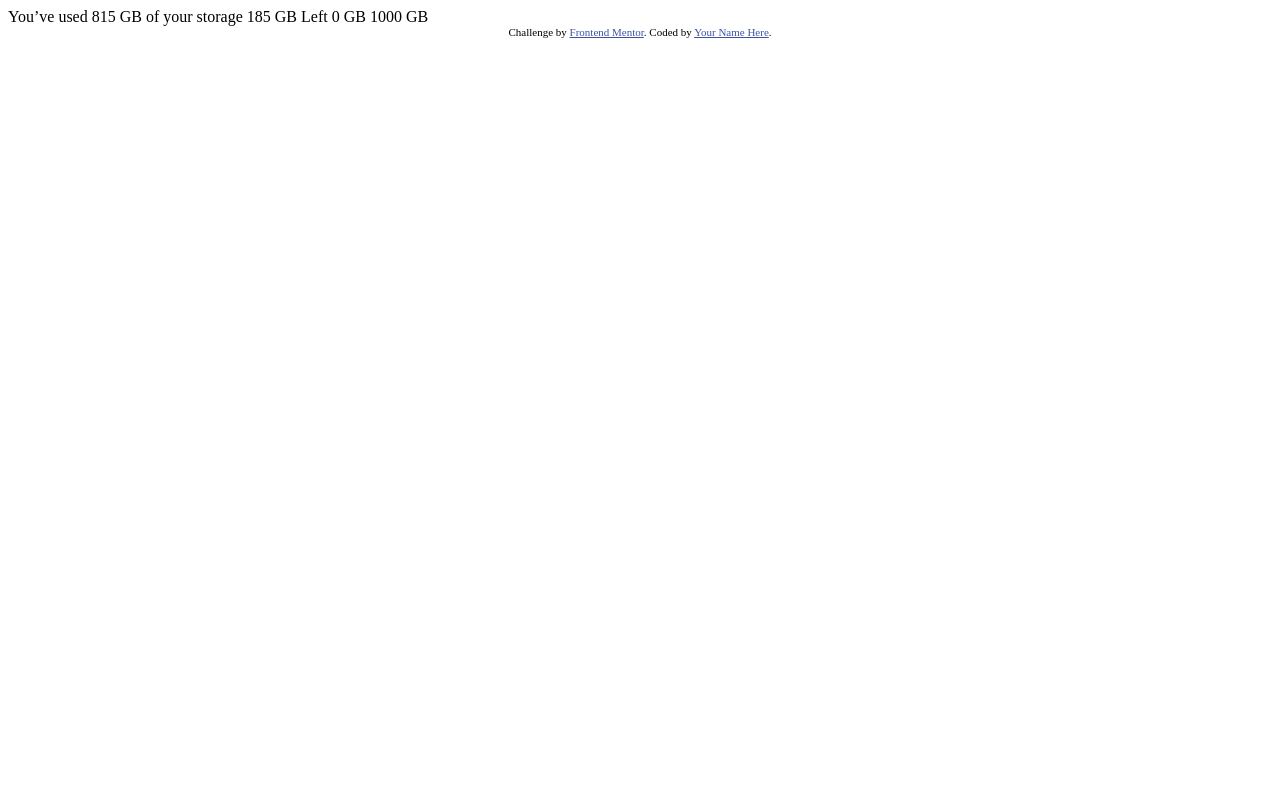
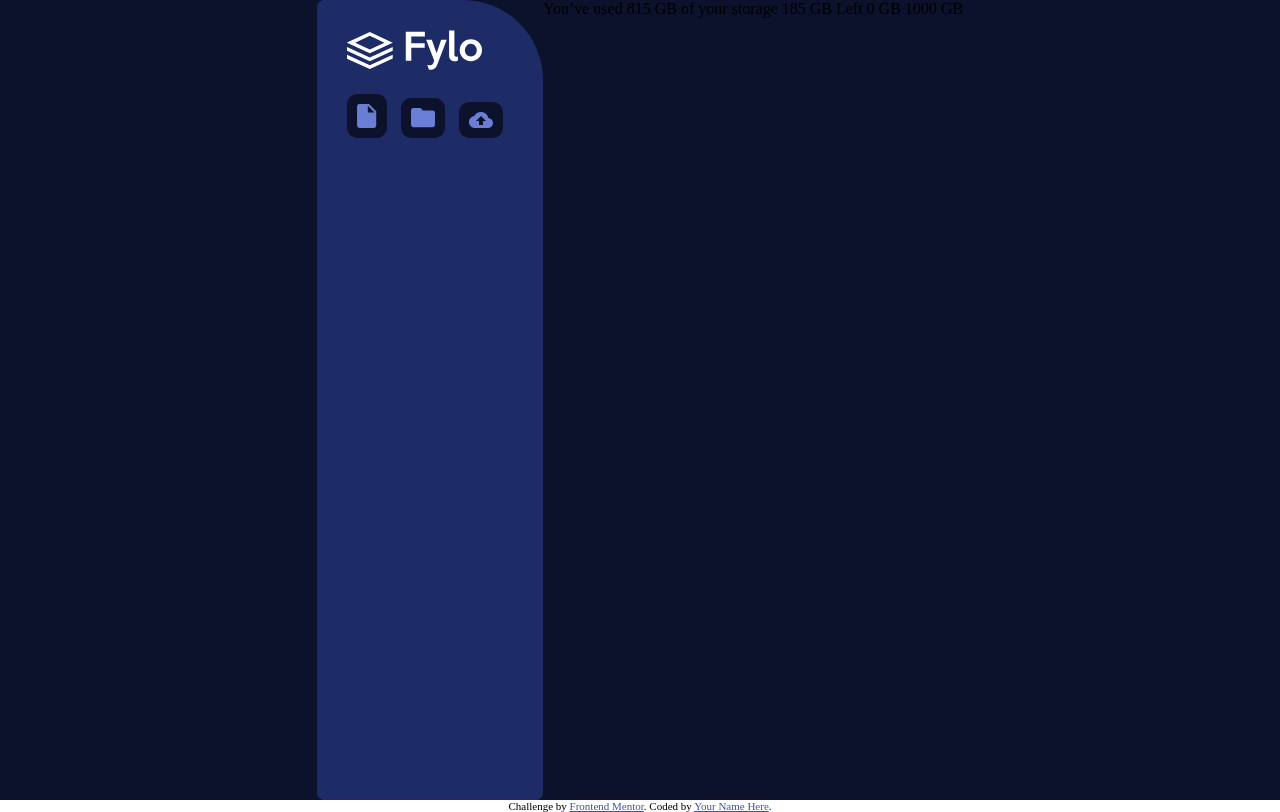
Before and after one commit to antonioscardovi/data-storage-component, a plain HTML site: page index.html in a window 1280 px wide. Drawn offline with Linux system fonts and the light colour scheme.

Commit message:
scss setup

```diff
--- a/index.html
+++ b/index.html
@@ -1,31 +1,52 @@
 <!DOCTYPE html>
 <html lang="en">
   <head>
-  <meta charset="UTF-8">
-  <meta name="viewport" content="width=device-width, initial-scale=1.0"> <!-- displays site properly based on user's device -->
-
-  <link rel="icon" type="image/png" sizes="32x32" href="./images/favicon-32x32.png">
+    <meta charset="UTF-8" />
+    <meta name="viewport" content="width=device-width, initial-scale=1.0" />
+    <!-- displays site properly based on user's device -->
+    <link rel="stylesheet" href="style/style.css" />
+    <link
+      rel="icon"
+      type="image/png"
+      sizes="32x32"
+      href="./images/favicon-32x32.png"
+    />
 
     <title>Frontend Mentor | Fylo data storage component</title>
 
     <!-- Feel free to remove these styles or customise in your own stylesheet 👍 -->
     <style>
-    .attribution { font-size: 11px; text-align: center; }
-    .attribution a { color: hsl(228, 45%, 44%); }
+      .attribution {
+        font-size: 11px;
+        text-align: center;
+      }
+      .attribution a {
+        color: hsl(228, 45%, 44%);
+      }
     </style>
   </head>
   <body>
-
-  You’ve used 815 GB of your storage
-
-  185 GB Left
-
-  0 GB
-  1000 GB
+    <div class="background">
+      <div class="nav">
+        <div class="logo">
+          <img src="/images/logo.svg" alt="Fylo" />
+        </div>
+        <div class="buttons">
+          <img src="/images/icon-document.svg" alt="document" />
+          <img src="/images/icon-folder.svg" alt="folder" />
+          <img src="/images/icon-upload.svg" alt="upload" />
+        </div>
+      </div>
+      <div class="usage">
+        You’ve used 815 GB of your storage 185 GB Left 0 GB 1000 GB
+      </div>
+    </div>
 
     <div class="attribution">
-    Challenge by <a href="https://www.frontendmentor.io?ref=challenge" target="_blank">Frontend Mentor</a>.
-    Coded by <a href="#">Your Name Here</a>.
+      Challenge by
+      <a href="https://www.frontendmentor.io?ref=challenge" target="_blank"
+        >Frontend Mentor</a
+      >. Coded by <a href="#">Your Name Here</a>.
     </div>
   </body>
 </html>
--- /dev/null
+++ b/style/style.scss
@@ -0,0 +1,36 @@
+$paleBlue: hsl(243, 100%, 93%);
+$darkBlue: hsl(228, 56%, 26%);
+$veryDarkBlue: hsl(229, 57%, 11%);
+
+* {
+  box-sizing: border-box;
+  padding: 0;
+  margin: 0;
+}
+
+.background {
+  height: 100vh;
+  background-color: $veryDarkBlue;
+  //   background-image: url(/images/bg-desktop.png) no-repeat;
+  display: flex;
+  justify-content: center;
+}
+
+.nav {
+  background-color: $darkBlue;
+  padding: 20px;
+  max-width: 300px;
+  border-radius: 7px 80px 7px 7px;
+  .logo {
+    padding: 10px;
+  }
+  .buttons {
+    padding: 10px;
+    img {
+      padding: 10px;
+      border-radius: 10px;
+      background-color: $veryDarkBlue;
+      margin-right: 10px;
+    }
+  }
+}
```
Also changed, not shown: style/style.css (added), 1 other file. Lines whose indentation alone changed are shown as unchanged.
